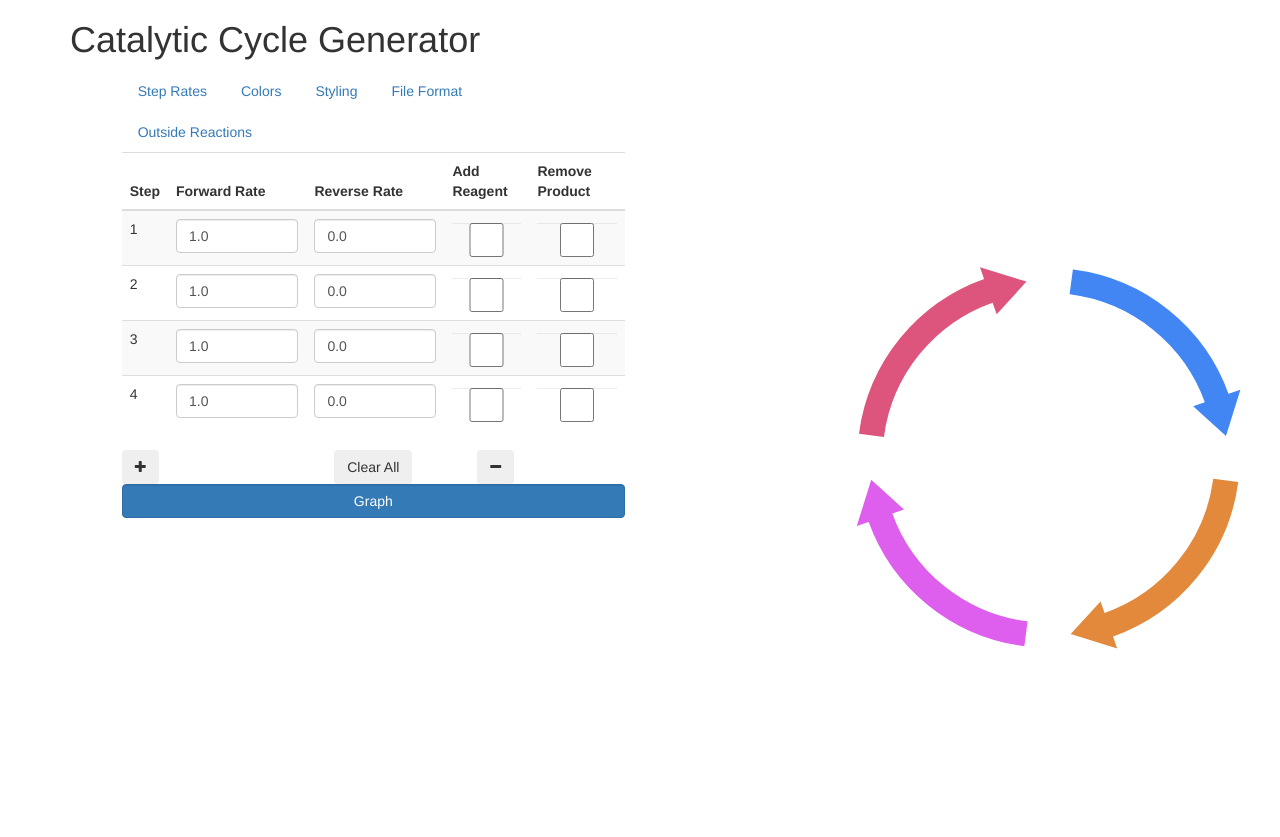
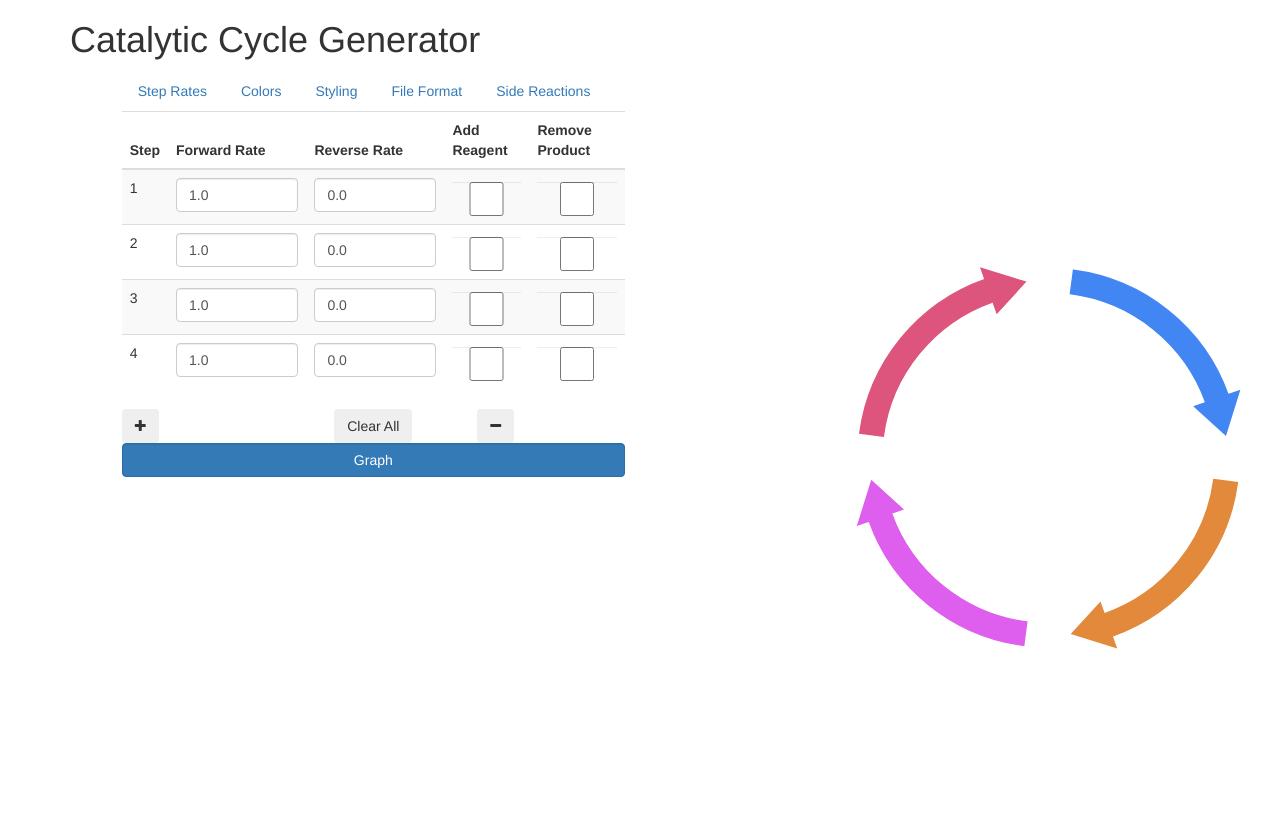
Before and after one commit to brettrhenderson/Catacycle_Web, a Flask app: page / in a window 1280 px wide. Shown: the top 837 px of the page. Run offline with Flask 2, Linux system fonts and the light colour scheme; some libraries are stand-ins or nearby versions.

Commit message:
Changed outside rxns to side rxns

```diff
--- a/app/templates/graphs.html
+++ b/app/templates/graphs.html
@@ -68,7 +68,7 @@
                                     <a class="nav-link" data-toggle="tab" href="#fileformat">File Format</a>
                                 </li>
                                 <li class="nav-item">
-                                    <a id="outsiderxnlink" class="nav-link" data-toggle="tab" href="#outsiderxns">Outside Reactions</a>
+                                    <a id="outsiderxnlink" class="nav-link" data-toggle="tab" href="#outsiderxns">Side Reactions</a>
                                 </li>
                             </ul>
                         </div>
```
